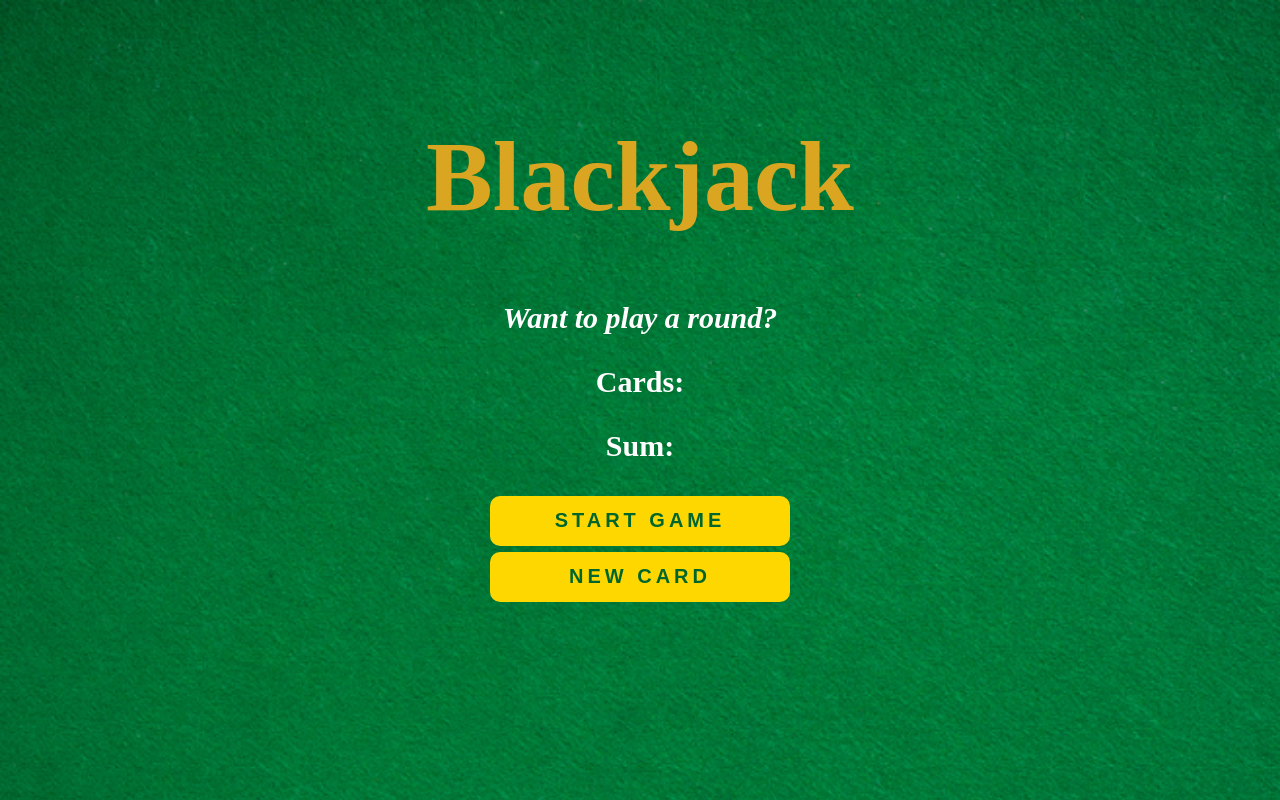
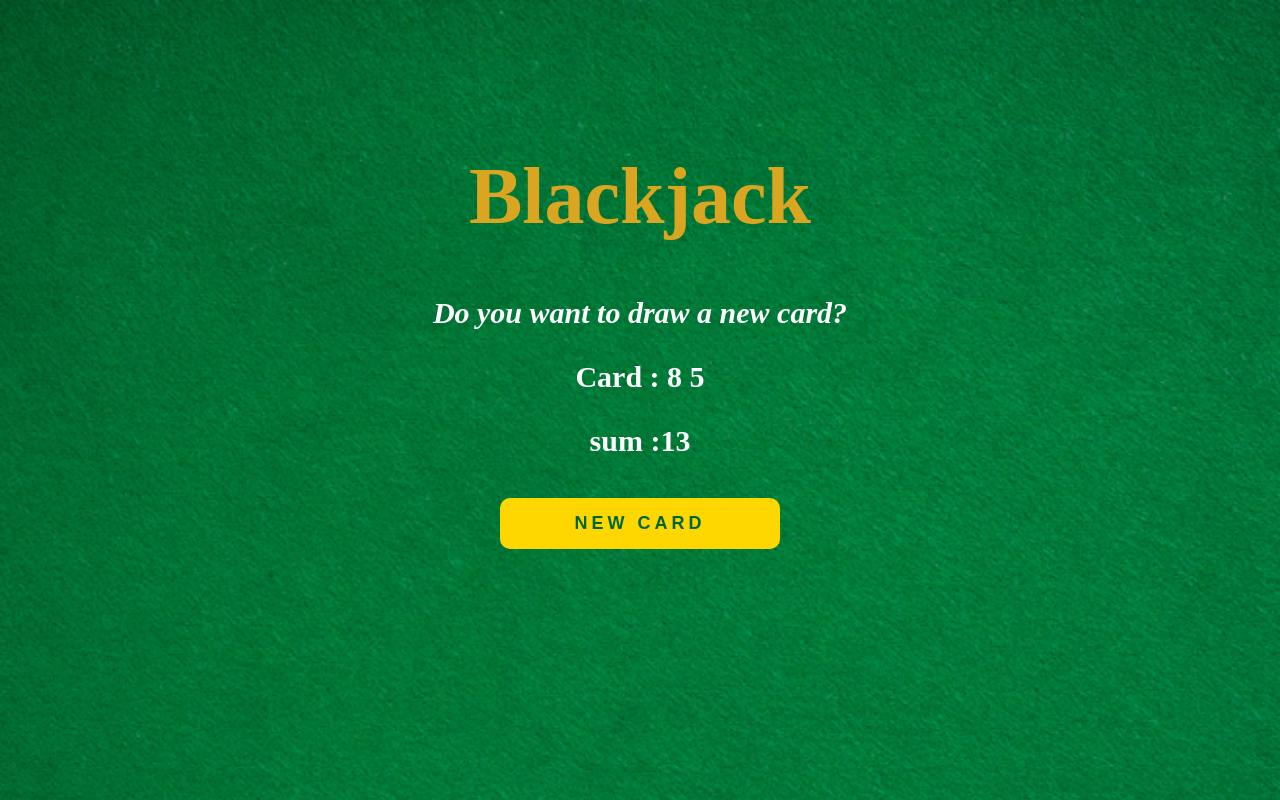
Before and after one commit to Mydeen96/BlackJack, a plain HTML site: page index.html in a window 1280 px wide. Both pictures are taken after a click on the button "START GAME". Drawn offline with Linux system fonts and the light colour scheme.

Commit message:
complete the black jack
Complete the black jack using javascript

```diff
--- a/index.html
+++ b/index.html
@@ -10,11 +10,11 @@
 <body>
     <h1>Blackjack</h1>
         <p id="message-el">Want to play a round?</p>
-        <p>Cards:</p>
-        <p>Sum:</p>
+        <p id="card-el">Cards:</p>
+        <p id="sum-el" >Sum:</p>
         <div id="button">
-            <button id="start" class="btn" > START GAME</button>
-            <button id="new" class="btn" > NEW CARD</button>
+            <button id="start-btn" class="btn" > START GAME</button>
+            <button id="new-btn" class="btn" > NEW CARD</button>
         </div>
 
     <!-- Script -->
--- a/script.js
+++ b/script.js
@@ -1,36 +1,86 @@
-let firstcard = 10 ;
-let secondcard = 8 ;
-let sum = firstcard + secondcard ;
-let age = 21
+let sum = 0 ;
+let age = 21 ;
+let cards = [] ;
 let hasBlackjack = false ;
-let isAlive = true ;
+let isAlive = false ;
 let message = ""
+let sumEl = document.getElementById("sum-el");
+let startBtn = document.getElementById("start-btn");
+let cardEl = document.getElementById("card-el");
+let messageEl = document.getElementById("message-el");
+let newBtn =  document.getElementById('new-btn')
 
-let starbtn = document.getElementById('start');
+startBtn.addEventListener('click',startGame);
+newBtn.addEventListener('click',newCard);
 
-starbtn.addEventListener('click',startgame());
-function startgame(){
-    if (sum <= 21){
-        message = "Do you want to draw a new card? 🙂" ;
+function randomNumber(){
+   let randomNumber = Math.floor(Math.random()*13 + 1)
+   if(randomNumber > 10 ){
+        return 10
+   }
+   else if(randomNumber === 1){
+        return 11
+   }
+   else{
+        return randomNumber
+   }
+}
+
+function startGame(){
+    if(isAlive === false){
+        isAlive = true ;
+        let firstcard = randomNumber()
+        let secondcard = randomNumber()
+        sum = firstcard + secondcard ;
+        cards = [firstcard , secondcard]
+        renderGame()
+        startBtn.style.display = "none" ;
+    }
+}
+
+function renderGame(){
+    cardEl.textContent = "Card : "
+    sumEl.textContent = "sum :" + sum ;
+    for (let i = 0 ; i < cards.length ; i++){
+        cardEl.textContent += cards[i] + " ";
+    }
+    if (sum < 21){
+        message = "Do you want to draw a new card? " ;
     }
     else if(sum === 21){
-        message = "Wohoo! You've got Blackjack! 🥳" ;
+        message = "Wohoo! You've got Blackjack! " ;
         hasBlackjack = true ;
     }
     else {
-        message = "You're out of the game! 😭"
+        message = "You're out of the game! "
         isAlive = false ;
     }
+    messageEl.textContent = message ;
 }
+
+function newCard(){
+    if(isAlive === true && hasBlackjack === false ){
+        let newCard = randomNumber()
+        cards.push(newCard)
+        sum = sum + newCard
+        renderGame() ;
+        if(isAlive == false ){
+            newBtn.style.display = "none" ;
+        }
+    }
+}
+
+
+
 
 
 // age limit
 
 if(age < 21){
-    console.log("You can not enter the club! 🙅‍♂️");
+    console.log("You can not enter the club!");
 }
 else{
-    console.log("Welcome!! 😎 ");
+    console.log("Welcome!!");
 }
 
 
--- a/style.css
+++ b/style.css
@@ -8,7 +8,7 @@ body{
     height: 80vh;
 }
 h1{
-    font-size: 100px;
+    font-size: 80px;
     color: goldenrod;
 }
 p{font-size: 30px;}
@@ -16,26 +16,26 @@ p{font-size: 30px;}
     font-style: italic;
 }
 #button{
-    display: grid;
-    grid-template-rows:50% 50% ;
-    justify-content: center;
+   display: flex;
+   flex-direction: column;
+   align-items: center;
 }
 .btn{
     background-color: gold;
     color: #01662D;
-    width: 300px;
-    height: 50px;
-    font-size: 20px;
+    padding: 15px ;
+    width: 280px;
+    font-size: 18px;
     font-weight: bold;
     outline: none;
     border: none;
     border-radius: 10px;
     letter-spacing: 4px;
     cursor : pointer ;
-    margin :3px 0px ;
+    margin : 10px;
     transition: 0.3s ;
 }
 .btn:hover{
     border: 1px solid white;
-    font-size: 25px;
+    font-size: 20px;
 }
```
